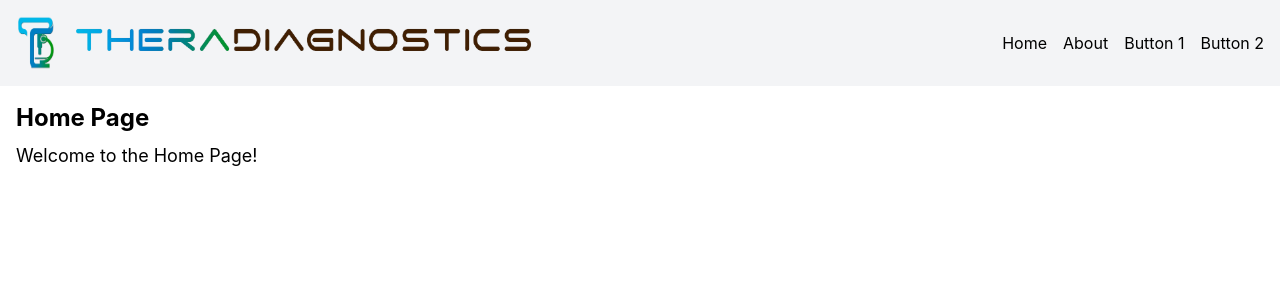
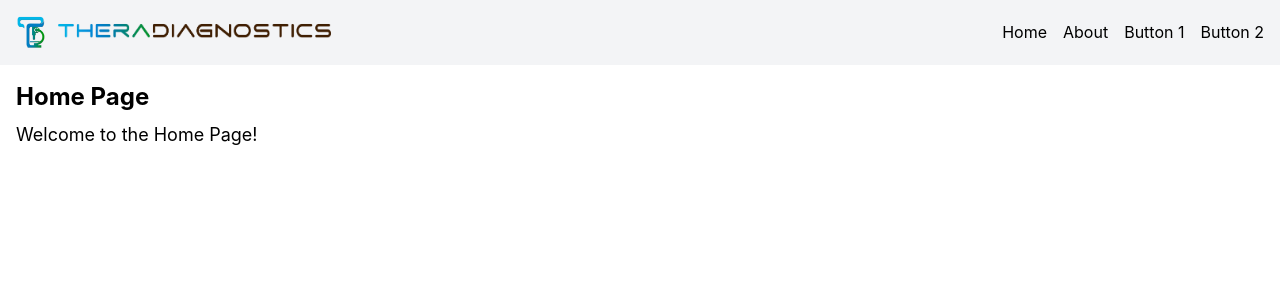
Before and after one commit to godyolops/theradiagnostics, a React (Create React App) app in the folder td_webapp/: page / in a window 1280 px wide. Shown: the top 300 px of the page. Built offline with nearby package versions, Linux system fonts and the light colour scheme.

Commit message:
fix logos

```diff
--- a/td_webapp/src/components/Navbar.tsx
+++ b/td_webapp/src/components/Navbar.tsx
@@ -13,9 +13,9 @@ const Navbar: React.FC = () => {
   return (
     <nav className="bg-gray-100 p-4">
       <div className="container mx-auto flex justify-between items-center">
-        <div className="flex text-white text-lg font-bold">
-          <img src={TestLogo} alt="" height={40} width={40} />
-          <img src={TestLogo2} alt="" height={40} width={500} />
+        <div className="flex">
+          <img src={TestLogo} alt="" height={32} width={30} />
+          <img src={TestLogo2} alt="" height={41} width={300} />
         </div>
         <div className="hidden md:flex space-x-4">
           <Link to="/">Home</Link>
```
Also changed, not shown: td_webapp/src/logo1.jpg (deleted), td_webapp/src/mainlogo.png (added).
